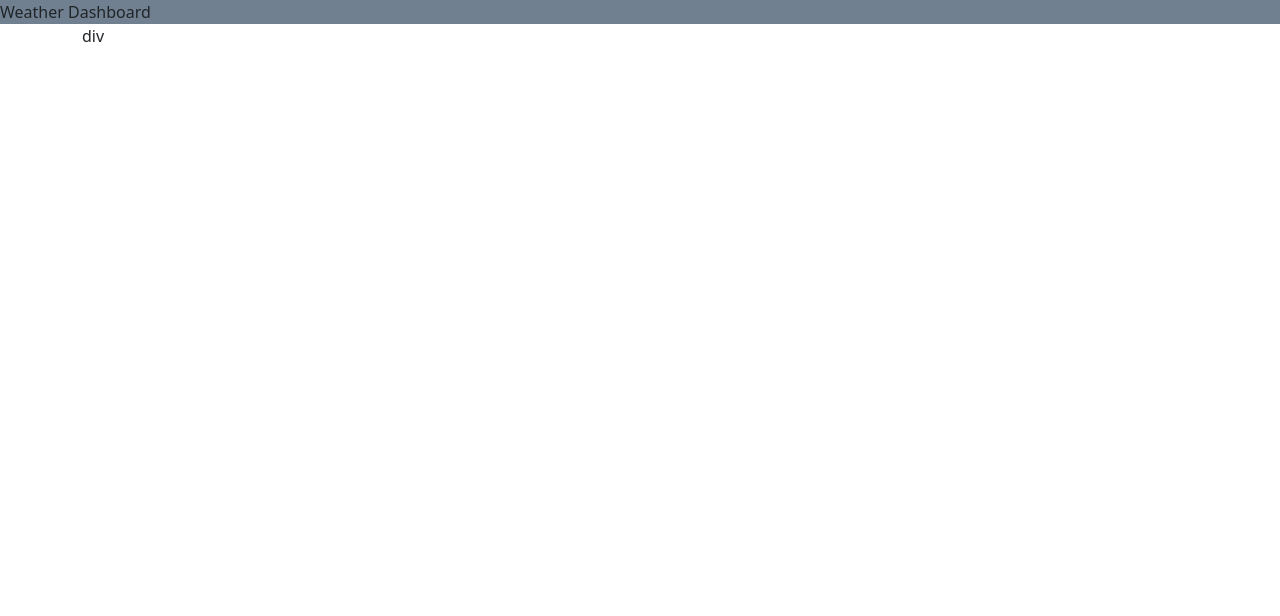
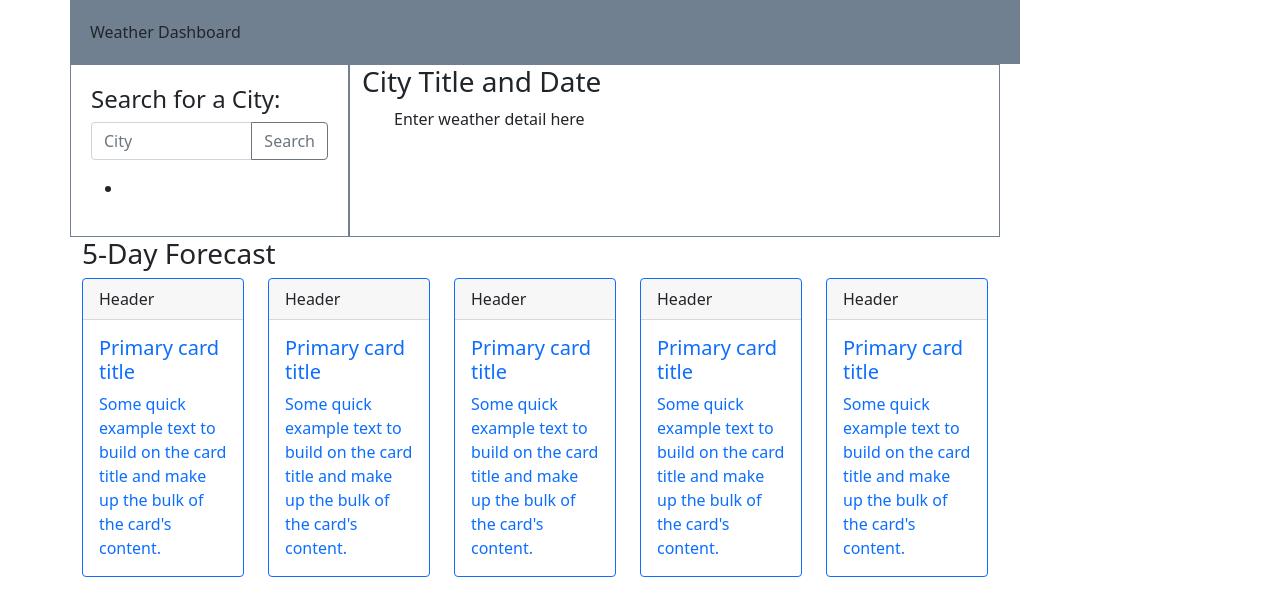
Before and after one commit to Kblack4290/Weather-Dashboard, a plain HTML site: page index.html in a window 1280 px wide. Drawn offline with nearby package versions, Linux system fonts and the light colour scheme.

Commit message:
html kind of complete

```diff
--- a/index.html
+++ b/index.html
@@ -14,10 +14,120 @@
 </head>
 
 <body>
-    <div class= "header" style="background-color: slategray;"> Weather Dashboard</div>
 
-    <div class= "container">
-        div
+
+    <!-- Today's weather and details -->
+    <div class="container">
+        <div class="row">
+            <div class="col-md-10" style="background-color: slategray; padding: 20px;">
+
+                <div class="header" > Weather Dashboard</div>
+            </div>
+
+            <div class="row">
+                <div class="wrapper col-md-3" style="float: left; border: 1px solid slategrey; padding: 20px;">
+
+                    <!-- Sidebar -->
+                    <nav id="sidebar">
+                        <div class="sidebar-header">
+                            <h4>Search for a City:</h4>
+                            <div class="input-group mb-3">
+                                <input type="text" class="form-control" id="city-name" placeholder="City" aria-label="City" aria-describedby="button-addon2">
+                                <button class="btn btn-outline-secondary" id="search-button" type="button" id="button-addon2">Search</button>
+                            </div>
+                        </div>
+                        <!-- Listed Cities -->
+                        <ul class="search-bar">
+                            <li class="cities"> </li>
+                        </ul>
+
+                    </nav>
+
+                </div>
+
+                <div class="col-md-7" style="border: 1px solid slategray;" id="todays-weather">
+                    <h3 class="city-title">City Title and Date</h3>
+                    <ul class="weather-detail">Enter weather detail here</ul>
+                </div>
+
+                <div class="five-day">
+                    <div class="col-md-8">
+                        <h3>5-Day Forecast</h3>
+                    </div>
+                    <div class="row">
+                        <div class="col-md-2 day-1">
+                            <div class="card border-primary mb-3" style="max-width: 18rem;">
+                                <div class="card-header">Header</div>
+                                <div class="card-body text-primary">
+                                    <h5 class="card-title">Primary card title</h5>
+                                    <p class="card-text">Some quick example text to build on the card title and make up
+                                        the
+                                        bulk
+                                        of
+                                        the card's content.</p>
+                                </div>
+                            </div>
+                        </div>
+                        <div class="col-md-2 day-2">
+                            <div class="card border-primary mb-3" style="max-width: 18rem;">
+                                <div class="card-header">Header</div>
+                                <div class="card-body text-primary">
+                                    <h5 class="card-title">Primary card title</h5>
+                                    <p class="card-text">Some quick example text to build on the card title and make up
+                                        the
+                                        bulk
+                                        of
+                                        the card's content.</p>
+                                </div>
+                            </div>
+                        </div>
+                        <div class="col-md-2 day-3">
+                            <div class="card border-primary mb-3" style="max-width: 18rem;">
+                                <div class="card-header">Header</div>
+                                <div class="card-body text-primary">
+                                    <h5 class="card-title">Primary card title</h5>
+                                    <p class="card-text">Some quick example text to build on the card title and make up
+                                        the
+                                        bulk
+                                        of
+                                        the card's content.</p>
+                                </div>
+                            </div>
+                        </div>
+                        <div class="col-md-2 day-4">
+                            <div class="card border-primary mb-3" style="max-width: 18rem;">
+                                <div class="card-header">Header</div>
+                                <div class="card-body text-primary">
+                                    <h5 class="card-title">Primary card title</h5>
+                                    <p class="card-text">Some quick example text to build on the card title and make up
+                                        the
+                                        bulk
+                                        of
+                                        the card's content.</p>
+                                </div>
+                            </div>
+                        </div>
+                        <div class="col-md-2 day-5">
+                            <div class="card border-primary mb-3" style="max-width: 18rem;">
+                                <div class="card-header">Header</div>
+                                <div class="card-body text-primary">
+                                    <h5 class="card-title">Primary card title</h5>
+                                    <p class="card-text">Some quick example text to build on the card title and make up
+                                        the
+                                        bulk
+                                        of
+                                        the card's content.</p>
+                                </div>
+                            </div>
+                        </div>
+                    </div>
+                </div>
+
+
+
+            </div>
+
+        </div>
     </div>
 
     <!-- Optional JavaScript; choose one of the two! -->
```
